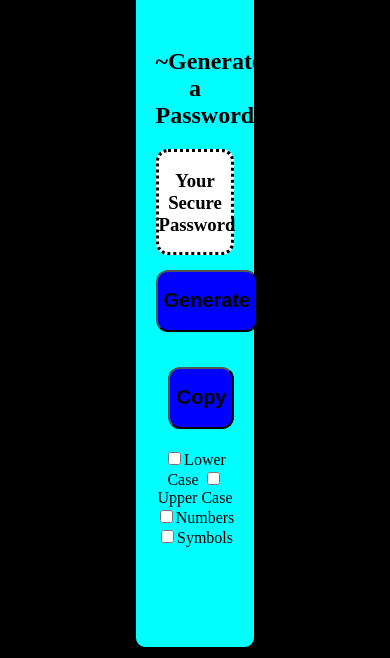
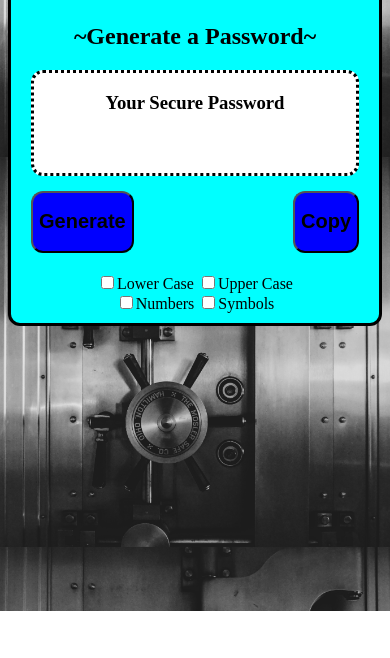
Before and after one commit to asedlackcode/homework3, a plain HTML site: page index.html in a window 390 px wide. Shown: the part 233-891 px from the top of the page. After the commit the page ends 844 px from the top, so only its background shows below. Drawn offline with Linux system fonts and the light colour scheme.

Commit message:
works on phone

```diff
--- a/index.html
+++ b/index.html
@@ -3,8 +3,10 @@
 <head>
     <meta charset="UTF-8">
     <meta name="viewport" content="width=device-width, initial-scale=1.0">
+    <meta http-equiv="X-UA-Compatible" content="ie=edge">
     <title>Random Password Generator</title>
     <link rel="stylesheet" href="style.css">
+
 </head>
 <body>
     <div id="password">
@@ -25,13 +27,13 @@
             <h2>Copy</h2>
         </button>
 
-
+      <div id="options">
         <input type="checkbox" id="low">Lower Case</input>
         <input type="checkbox" id="up">Upper Case</input>
             <br>
         <input type="checkbox" id="num">Numbers</input>
         <input type="checkbox" id="sym">Symbols</input>
-
+       </div>
     </div>
     <script src ="javascript.js"></script>
 </body>
--- a/style.css
+++ b/style.css
@@ -50,10 +50,20 @@ br {
 }
 
 body {
-    background-image: url("paper.gif");
-    background-repeat: repeat;
-    background-color: black;
+    background-image: url(../assets/images/passGenpic.jpg);
+   background-size: 100%;
+
 }
 input {
     font-weight: bold;
 }
+@media only screen and (max-width: 768px) {
+    #password {
+        margin: unset;
+        padding-bottom: 10px;
+        margin-top: 30%;
+    }
+    #options {
+        display: inline-block;
+    }
+}
```
Also changed, not shown: assets/images/passGenpic.jpg (added), 2 other files.
